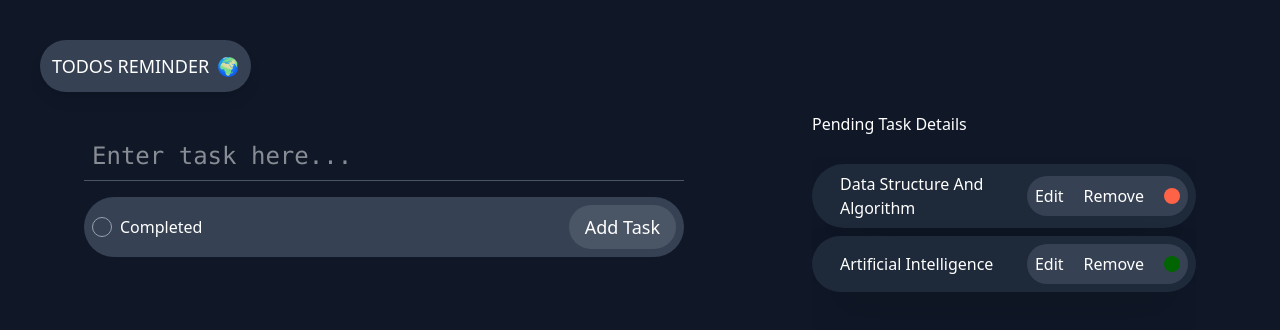
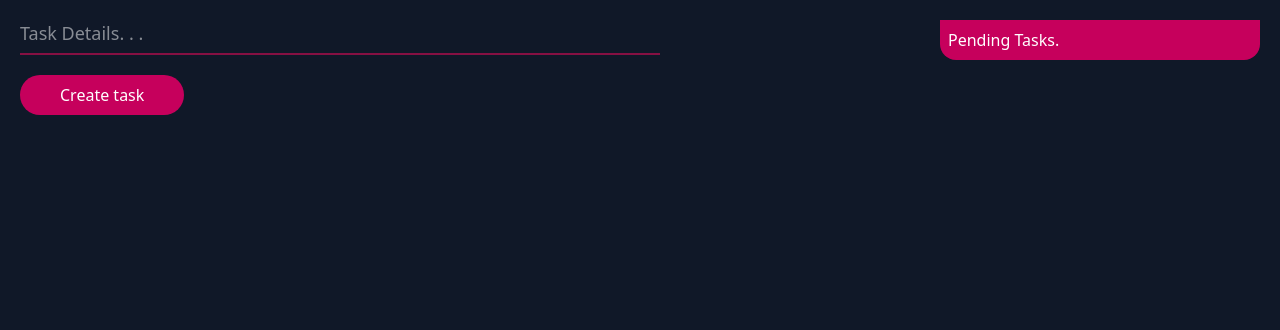
Before and after one commit to strictlyManish/New-Series, a React (Vite) app in the folder Day 01/: page / in a window 1280 px wide. Shown: the top 330 px of the page. Built offline with nearby package versions, Linux system fonts and the light colour scheme.

Commit message:
reactor or initiate code files

```diff
--- a/Day 01/package.json
+++ b/Day 01/package.json
@@ -12,6 +12,7 @@
   "dependencies": {
     "@tailwindcss/vite": "^4.1.13",
     "lucide-react": "^0.544.0",
+    "nanoid": "^5.1.6",
     "react": "^19.1.1",
     "react-dom": "^19.1.1",
     "react-toastify": "^11.0.5",
--- a/Day 01/src/App.jsx
+++ b/Day 01/src/App.jsx
@@ -1,23 +1,15 @@
+import Read from "./components/Read";
+import Creat from "./components/Creat";
 import { useState } from "react";
-import Creat from "./components/Creat";
-import Read from "./components/Read";
+function App() {
+  const [data, setData] = useState([]);
 
-function App() {
-  const [todos, setTodos] = useState([
-    { tasks: "Data Structure and Algorithm", isComplited: false },
-    { tasks: "Artificial Intelligence", isComplited: true },
-  ]);
+
 
   return (
-    <div className="bg-gray-900 min-h-screen w-full text-white p-4 sm:p-6 md:p-10">
-      <h2 className="text-sm sm:text-base md:text-lg uppercase bg-gray-700 inline-flex items-center gap-2 p-2 sm:p-3 rounded-full shadow-lg">
-        <span>Todos Reminder</span>
-        <span>🌍</span>
-      </h2>
-      <div className="flex flex-col md:flex-row justify-around mt-5 gap-5 md:gap-10">
-        <Creat todos={todos} setTodos={setTodos} />
-        <Read todos={todos} />
-      </div>
+    <div className="bg-gray-900 text-white h-screen w-screen flex justify-between p-5 overflow-hidden">
+      <Creat data={data} setData={setData} />
+      <Read data={data} setData={setData} />
     </div>
   );
 }
--- a/Day 01/src/components/Creat.jsx
+++ b/Day 01/src/components/Creat.jsx
@@ -1,66 +1,41 @@
+import { nanoid } from "nanoid";
 import React, { useState } from "react";
-import { toast } from "react-toastify";
 
-function Creat({ setTodos }) {
-  const [tasks, setTasks] = useState("");
-  const [isComplited, setComplited] = useState(false);
+function Creat(props) {
+  const { data, setData } = props;
+  const [title, setTitle] = useState("");
 
-  const getData = (e) => {
+  const sumbitData = (e) => {
     e.preventDefault();
-    if (!tasks.trim()) return;
 
-    const newUser = { tasks, isComplited };
+    if (title.trim().length === 0) return;
 
-    const storedTasks = JSON.parse(localStorage.getItem("tasks")) || [];
+    const newUser = {
+      title,
+      id: nanoid(6),
+      isComplited: false,
+    };
 
-    const isDuplicate = storedTasks.some(
-      (item) => item.tasks.trim().toLowerCase() === tasks.trim().toLowerCase()
-    );
-
-    if (isDuplicate) {
-      toast.error("Task already exists!");
-      return;
-    }
-
-    const updatedTasks = [...storedTasks, newUser];
-
-
-    localStorage.setItem("tasks", JSON.stringify(updatedTasks));
-    toast.success("Task Added");
-
-    setTodos(updatedTasks);
-    setTasks("");
-    setComplited(false);
+    setData([...data,newUser])
+    setTitle("");
   };
 
   return (
-    <div className="flex flex-col gap-4 mt-5 pb-2 w-full sm:w-3/4 md:w-1/2">
-      <form onSubmit={getData} className="flex flex-col gap-4">
+    <form onSubmit={(e) => sumbitData(e)}>
+      <div className="flex flex-col gap-5">
         <input
-          onChange={(e) => setTasks(e.target.value)}
-          value={tasks}
+          value={title}
+          onChange={(e) => setTitle(e.target.value)}
           type="text"
-          placeholder="Enter task here..."
-          className="outline-none p-2 text-lg sm:text-xl md:text-2xl bg-transparent font-mono w-full border-b border-gray-600 focus:border-gray-300 transition-colors"
-          name="task"
+          name="title"
+          placeholder="Task Details. . ."
+          className="outline-none border-b-2 w-[50vw] text-[18px] pb-1.5 border-pink-900"
         />
-        <div className="flex flex-col sm:flex-row justify-between bg-gray-700 p-2 rounded-full gap-3 sm:gap-0">
-          <label className="flex items-center gap-2 cursor-pointer">
-            <input
-              onChange={(e) => setComplited(e.target.checked)}
-              checked={isComplited}
-              type="checkbox"
-              name="checkbox"
-              className="appearance-none h-5 w-5 rounded-full border border-gray-400 checked:bg-gray-50 checked:border-gray-500 cursor-pointer"
-            />
-            Completed
-          </label>
-          <button className="bg-gray-600 rounded-full p-2 sm:px-4 cursor-pointer active:shadow-2xl text-sm sm:text-base md:text-lg">
-            Add Task
-          </button>
-        </div>
-      </form>
-    </div>
+        <button className="bg-pink-700 w-fit px-10 py-2 rounded-full">
+          Create task
+        </button>
+      </div>
+    </form>
   );
 }
 
--- a/Day 01/src/components/Read.jsx
+++ b/Day 01/src/components/Read.jsx
@@ -1,113 +1,30 @@
-import React, { useState, useEffect } from "react";
+import React, { useEffect, useState } from 'react'
 
-function Read({ todos }) {
-  const [data, setData] = useState([]);
-  const [editIndex, setEditIndex] = useState(null); // track which todo is being edited
-  const [editValue, setEditValue] = useState("Empty");   // temporary input value
+function Read({data}) {
 
-  useEffect(() => {
-    const stored = JSON.parse(localStorage.getItem("tasks")) || todos;
-    setData(stored);
-  }, [todos]);
+  const [task,setTask] = useState([])
 
-  // 🗑️ Delete handler
-  const delHandler = (idx) => {
-    const updated = data.filter((_, i) => i !== idx);
-    setData(updated);
-    localStorage.setItem("tasks", JSON.stringify(updated));
-  };
 
-  // ✏️ Edit handler
-  const startEdit = (idx, taskText) => {
-    setEditIndex(idx);
-    setEditValue(taskText);
-  };
+  useEffect(()=>{
+    const fetchedData = JSON.parse((localStorage.getItem('task'))) || data;
+    setTask(fetchedData)
+  },[data])
 
-  const saveEdit = (idx) => {
-    const updated = [...data];
-    updated[idx].tasks = editValue;
-    setData(updated);
-    localStorage.setItem("tasks", JSON.stringify(updated));
-    setEditIndex(null); // exit edit mode
-    setEditValue("");
-  };
-
-  const cancelEdit = () => {
-    setEditIndex(null);
-    setEditValue("");
-  };
-
-  const renderTodos = data.map((todo, idx) => (
-    <li
-      key={idx}
-      className="mt-2 text-[16px] w-[30vw] p-2 capitalize rounded-full shadow-full flex items-center justify-between overflow-hidden bg-gray-800 shadow-2xl"
-    >
-      {/* 👇 If editing this task, show input box */}
-      {editIndex === idx ? (
-        <input
-          type="text"
-          value={editValue}
-          onChange={(e) => setEditValue(e.target.value)}
-          className="ml-5 px-2 py-1 rounded border-none outline-none"
-          autoFocus
-        />
-      ) : (
-        <p className="ml-5">{todo.tasks}</p>
-      )}
-
-      <div className="flex items-center gap-5 bg-gray-700 rounded-full p-2">
-        {editIndex === idx ? (
-          <>
-            <button
-              onClick={() => saveEdit(idx)}
-              className="active:text-green-500 cursor-pointer"
-            >
-              Save
-            </button>
-            <button
-              onClick={cancelEdit}
-              className="active:text-yellow-500 cursor-pointer"
-            >
-              Cancel
-            </button>
-          </>
-        ) : (
-          <>
-            <button
-              onClick={() => startEdit(idx, todo.tasks)}
-              className="active:text-green-500 cursor-pointer"
-            >
-              Edit
-            </button>
-            <button
-              onClick={() => delHandler(idx)}
-              className="active:text-red-500 cursor-pointer"
-            >
-              Remove
-            </button>
-          </>
-        )}
-
-        <p
-          className="bg-gray-950 h-full p-2 rounded-full"
-          style={
-            todo.isComplited
-              ? { backgroundColor: "darkgreen" }
-              : { backgroundColor: "tomato" }
-          }
-        ></p>
-      </div>
-    </li>
-  ));
+  const renderData = task.map((obj)=>{
+    return(
+      <li key={obj.id} className='bg-gray-700 p-5 list-none rounded-md mt-2 relative'>
+        <span className='text-[10px] absolute left-[90%] italic text-gray-400'>{obj.id}</span>
+        <p>{obj.title}</p>
+      </li>
+    )
+  })
 
   return (
-    <div>
-      <h2 className="capitalize">Pending task details</h2>
-      <ul className="mt-5 h-[72vh] overflow-y-scroll scrollbar-thin scrollbar-thumb-gray-500 scrollbar-track-gray-300">
-        {renderTodos}
-      </ul>
+    <div className='w-[25vw] transition-all h-[90vh] overflow-x-auto relative'>
+      <p className='pb-2 sticky top-0 z-1 bg-pink-700 backdrop-blur-xl p-2 rounded-b-2xl'>Pending Tasks.</p>
+      {renderData}
     </div>
-  );
+  )
 }
 
-export default Read;
+export default Read
--- a/Day 01/src/index.css
+++ b/Day 01/src/index.css
@@ -2,7 +2,7 @@
 
 /* For WebKit browsers (Chrome, Edge, Safari) */
 ::-webkit-scrollbar {
-    width: 12px;
+    width: 0px;
     /* width of the scrollbar */
 }
 
```
Also changed, not shown: 1 other file (tests, documents, lock files or other folders).
